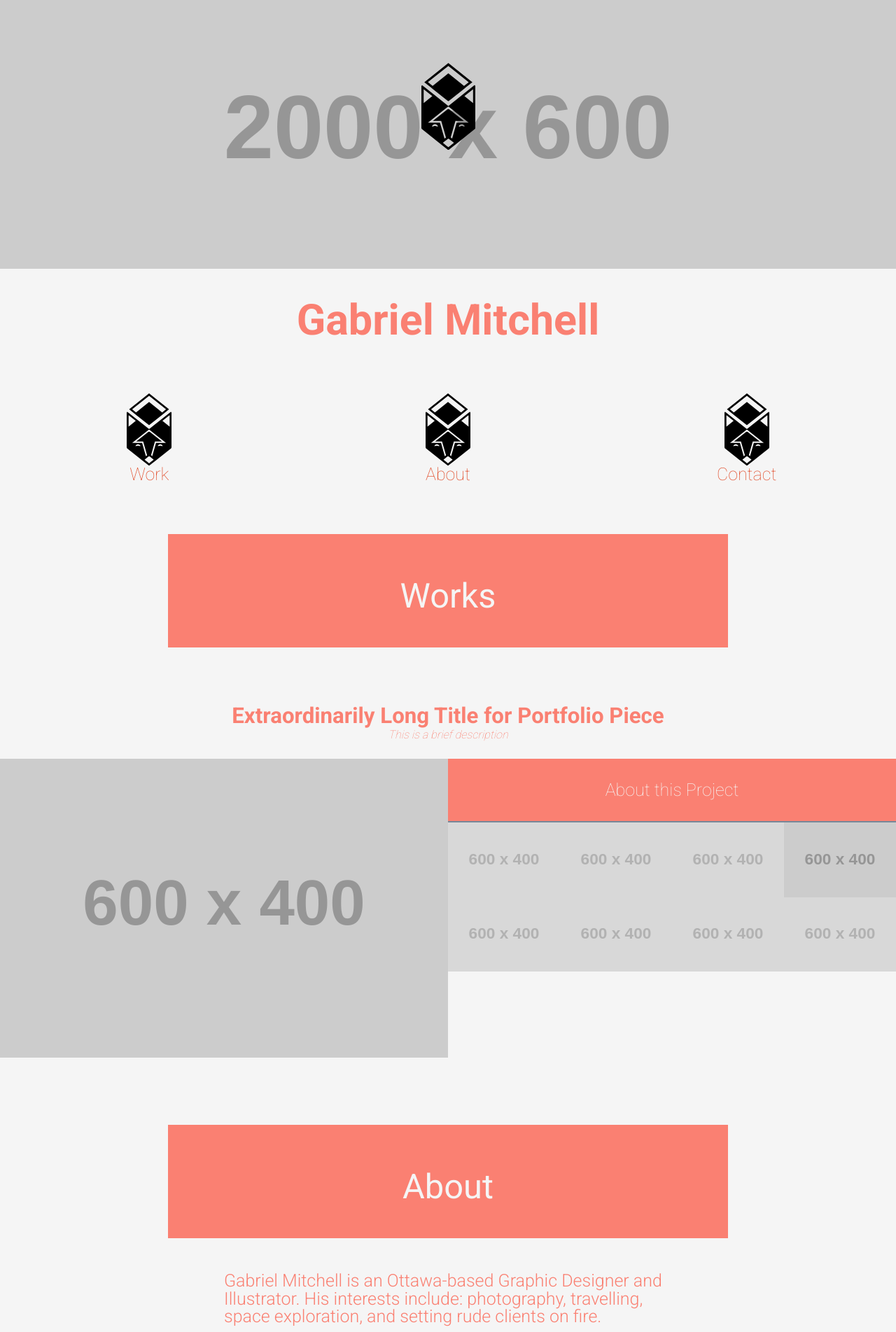
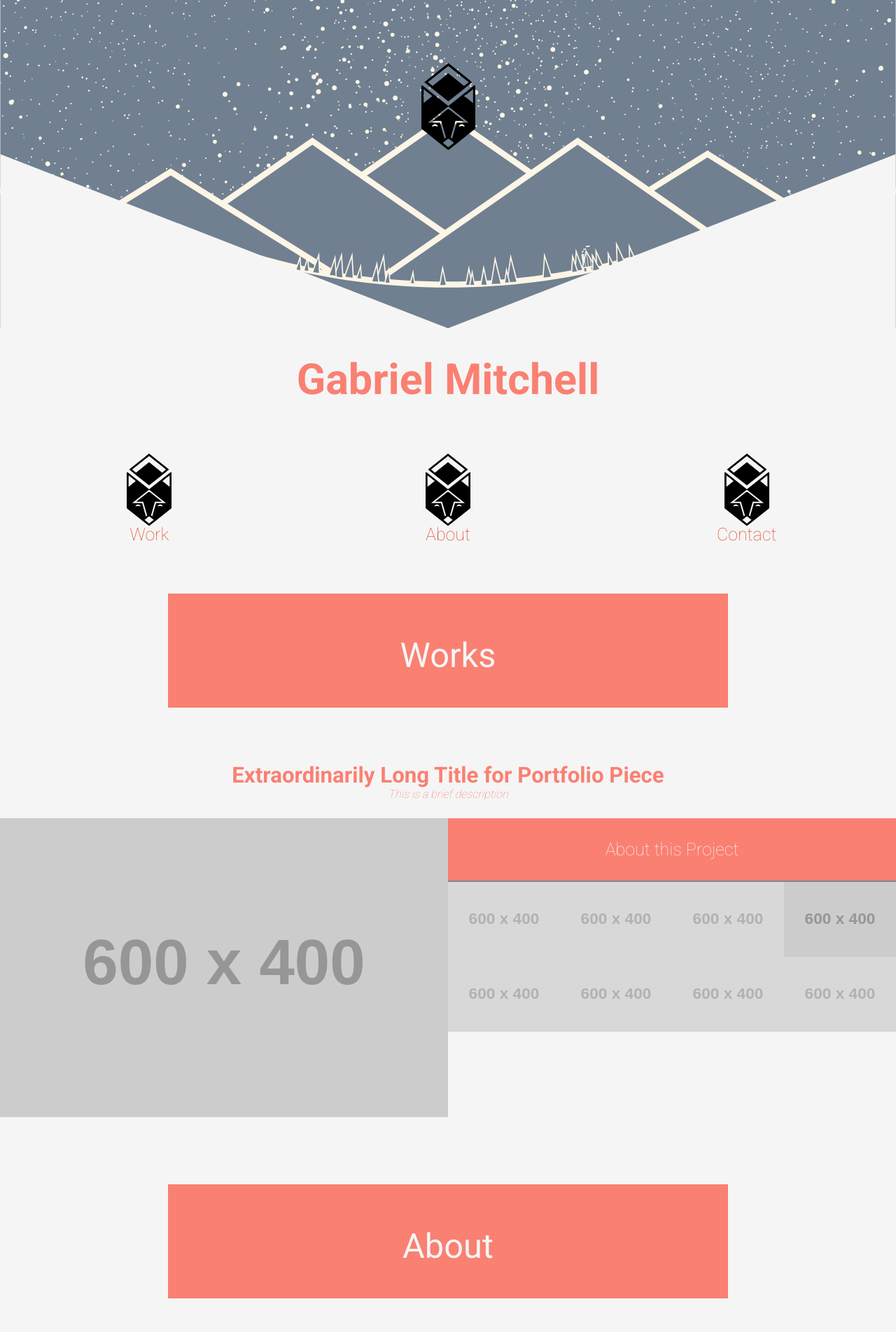
Before and after one commit to alkalinegenome/alkalinegenome.github.io, a Jekyll site: the page built from index.html, in a window 1280 px wide. Shown: the top 1903 px of the page at 70% size. Built offline with Jekyll 4.4.1, drawn with Linux system fonts in a browser that asks for light colours; nearby versions of some CDN libraries; some web fonts are replaced.

Commit message:
Preliminary SVG Established.
- May need to split into two images. Need to research.
- Still needs to Parallax.
- Mountains need to go lower.
- SVG structure needs to be organized.
- Stars need to be released from clipping mask to ensure for their
rotation.
- SVG needs to be properly masked.

+ Hovering over the Tiny House activates a light. ^_^

```diff
--- a/index.html
+++ b/index.html
@@ -5,7 +5,11 @@ title: Welcome
 
 	<header>
 		<div>
-			<img src="http://placehold.it/2000x600/778899/F5F5F5&text=Excuse&nbsp;The&nbsp;Mess" alt="Welcome to my Portfolio">
+			<!-- <img src="http://placehold.it/2000x600/778899/F5F5F5&text=Excuse&nbsp;The&nbsp;Mess" alt="Welcome to my Portfolio"> -->
+			<object type="image/svg+xml" data="images/slate-grey-banner.svg">
+				<a href="#">Gabriel Mitchell Fox Logo <!-- fallback image in CSS --></a>
+			</object>
+
 		</div>
 		<h1 class="center-text w700 universe">Gabriel Mitchell</h1>
 		{% include nav.html %}
```
Also changed, not shown: images/slate-grey-banner.svg (added), 2 other files.
